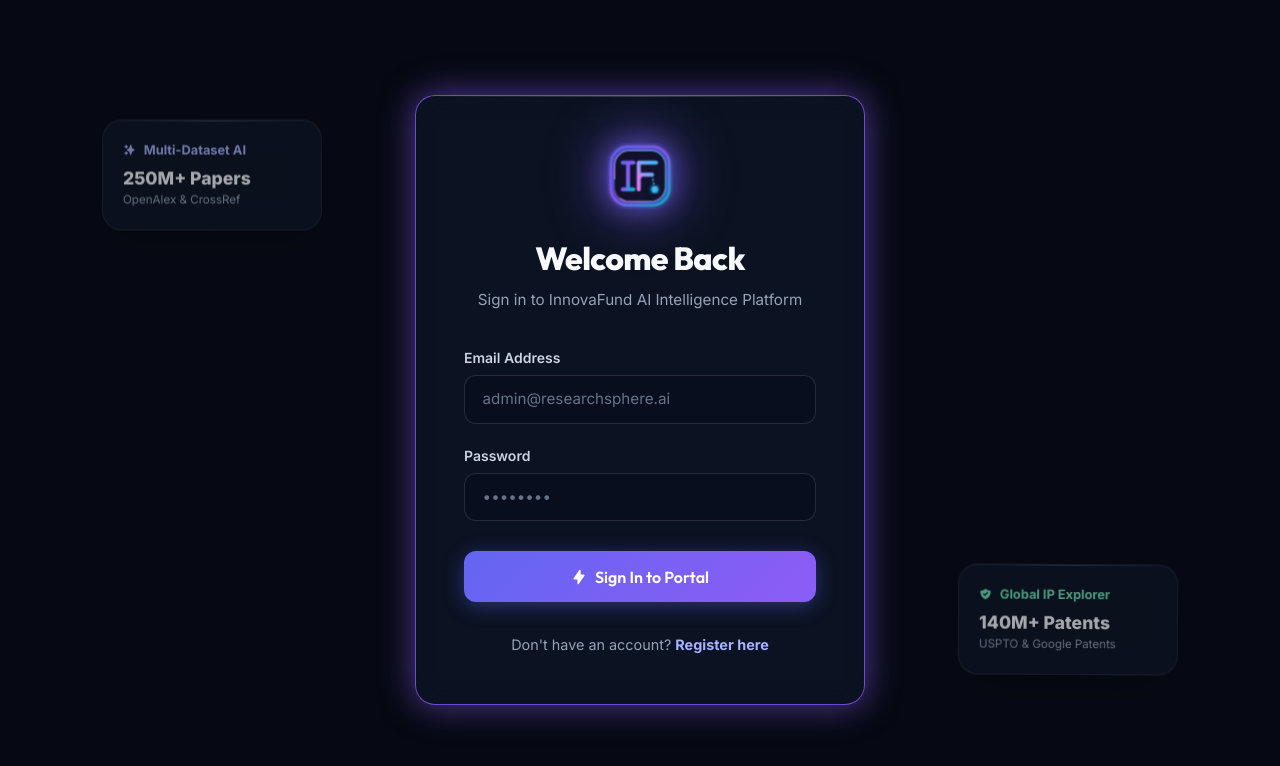
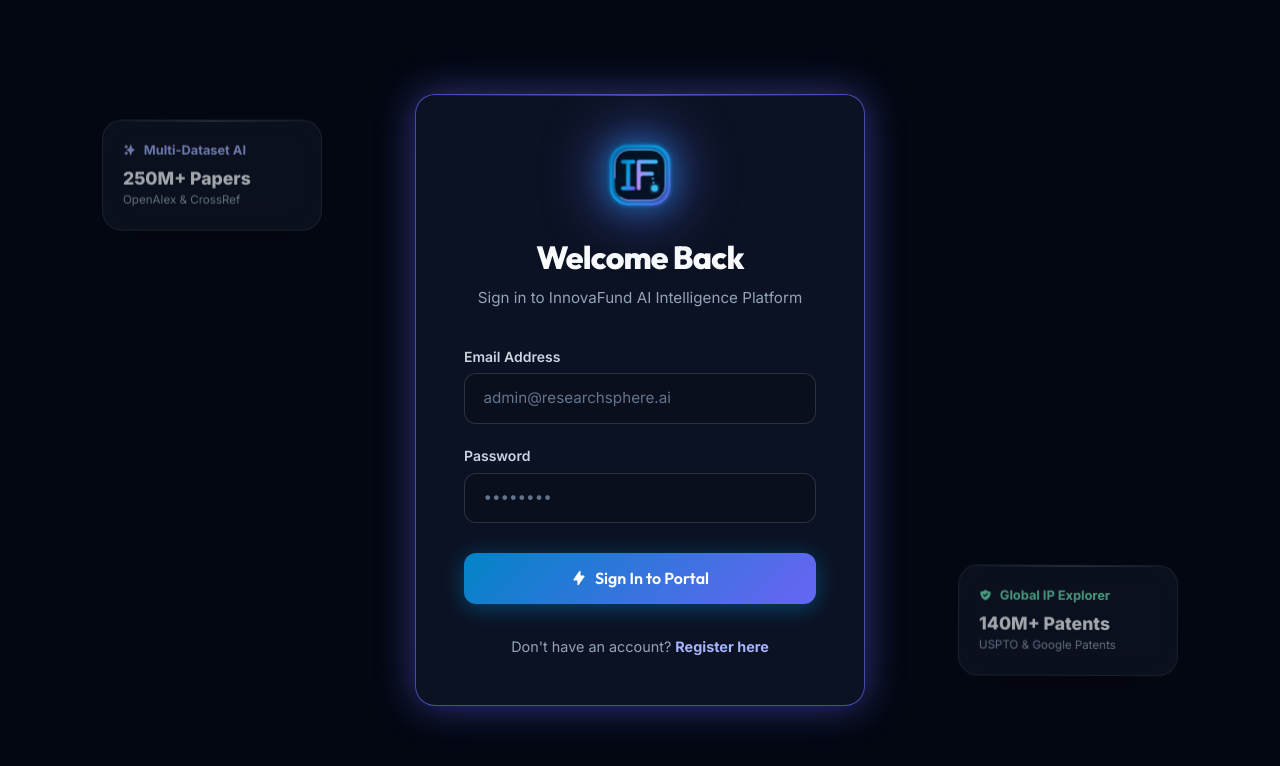
Before and after one commit to springboardmentor825/Research-Funding-Innovation-Team-3, a React (Vite) app in the folder frontend/: page /login in a window 1280 px wide. Shown: the top 766 px of the page. Built offline with nearby package versions, Linux system fonts and the light colour scheme.

Commit message:
style(design): elevate color palette and layout hierarchy to Fortune 500 / Infosys Enterprise IT R&D level

```diff
--- a/frontend/src/components/InnovaLogo.jsx
+++ b/frontend/src/components/InnovaLogo.jsx
@@ -21,22 +21,22 @@ export default function InnovaLogo({ size = 42, className = '' }) {
         fill="none"
         xmlns="http://www.w3.org/2000/svg"
         style={{
-          filter: 'drop-shadow(0px 0px 12px rgba(99, 102, 241, 0.6))',
+          filter: 'drop-shadow(0px 0px 14px rgba(2, 132, 199, 0.65))',
           transition: 'all 0.3s ease'
         }}
       >
         <defs>
-          {/* Main Gradient */}
+          {/* Main Corporate Cobalt Sky Gradient */}
           <linearGradient id="innovaGrad" x1="0%" y1="0%" x2="100%" y2="100%">
-            <stop offset="0%" stopColor="#6366f1" />
-            <stop offset="50%" stopColor="#8b5cf6" />
-            <stop offset="100%" stopColor="#06b6d4" />
+            <stop offset="0%" stopColor="#0284c7" />
+            <stop offset="50%" stopColor="#0ea5e9" />
+            <stop offset="100%" stopColor="#6366f1" />
           </linearGradient>
 
           {/* Accent Glow */}
           <linearGradient id="glowGrad" x1="100%" y1="0%" x2="0%" y2="100%">
             <stop offset="0%" stopColor="#38bdf8" />
-            <stop offset="100%" stopColor="#e879f9" />
+            <stop offset="100%" stopColor="#c084fc" />
           </linearGradient>
 
           {/* Ring Glow Filter */}
@@ -54,7 +54,7 @@ export default function InnovaLogo({ size = 42, className = '' }) {
           height="88"
           rx="26"
           fill="url(#innovaGrad)"
-          fillOpacity="0.2"
+          fillOpacity="0.22"
           stroke="url(#innovaGrad)"
           strokeWidth="3"
           filter="url(#neonFilter)"
@@ -67,8 +67,8 @@ export default function InnovaLogo({ size = 42, className = '' }) {
           width="76"
           height="76"
           rx="22"
-          fill="#060913"
-          fillOpacity="0.85"
+          fill="#030712"
+          fillOpacity="0.88"
           stroke="url(#glowGrad)"
           strokeWidth="1.5"
           strokeDasharray="180 30"
@@ -96,7 +96,7 @@ export default function InnovaLogo({ size = 42, className = '' }) {
         {/* Central AI Quantum Spark Node */}
         <circle cx="72" cy="70" r="5" fill="#38bdf8" filter="url(#neonFilter)" />
         <line x1="68" y1="48" x2="72" y2="70" stroke="#38bdf8" strokeWidth="2.5" strokeDasharray="3 3" />
-        <circle cx="50" cy="50" r="3" fill="#e879f9" />
+        <circle cx="50" cy="50" r="3" fill="#c084fc" />
       </svg>
     </div>
   );
--- a/frontend/src/index.css
+++ b/frontend/src/index.css
@@ -1,20 +1,24 @@
 @import "tailwindcss";
 
 :root {
-  --bg-dark: #060913;
-  --bg-card: rgba(15, 23, 42, 0.65);
-  --bg-card-hover: rgba(30, 41, 59, 0.75);
-  --border-card: rgba(255, 255, 255, 0.08);
-  --border-card-active: rgba(99, 102, 241, 0.4);
+  --bg-dark: #030712;
+  --bg-card: rgba(15, 23, 42, 0.75);
+  --bg-card-hover: rgba(30, 41, 59, 0.85);
+  --border-card: rgba(255, 255, 255, 0.1);
+  --border-card-active: rgba(14, 165, 233, 0.45);
+  --primary-cobalt: #0284c7;
+  --primary-sky: #0ea5e9;
   --primary-indigo: #6366f1;
   --primary-violet: #8b5cf6;
   --accent-cyan: #06b6d4;
   --accent-emerald: #10b981;
+  --accent-amber: #f59e0b;
   --accent-rose: #f43f5e;
   --text-main: #f8fafc;
+  --text-sub: #cbd5e1;
   --text-muted: #94a3b8;
-  --font-heading: 'Outfit', sans-serif;
-  --font-body: 'Inter', sans-serif;
+  --font-heading: 'Outfit', -apple-system, BlinkMacSystemFont, sans-serif;
+  --font-body: 'Inter', -apple-system, BlinkMacSystemFont, sans-serif;
 }
 
 body {
@@ -24,9 +28,9 @@ body {
   background-color: var(--bg-dark);
   color: var(--text-main);
   background-image:
-    radial-gradient(at 10% 10%, rgba(99, 102, 241, 0.22) 0px, transparent 45%),
-    radial-gradient(at 90% 20%, rgba(139, 92, 246, 0.18) 0px, transparent 45%),
-    radial-gradient(at 50% 85%, rgba(6, 182, 212, 0.15) 0px, transparent 50%);
+    radial-gradient(at 15% 12%, rgba(14, 165, 233, 0.16) 0px, transparent 48%),
+    radial-gradient(at 85% 18%, rgba(99, 102, 241, 0.15) 0px, transparent 45%),
+    radial-gradient(at 50% 85%, rgba(6, 182, 212, 0.12) 0px, transparent 50%);
   background-attachment: fixed;
   min-height: 100vh;
   overflow-x: hidden;
@@ -35,33 +39,33 @@ body {
 
 h1, h2, h3, h4, .font-heading {
   font-family: var(--font-heading);
-  letter-spacing: -0.02em;
+  letter-spacing: -0.025em;
 }
 
-/* Animations */
+/* Corporate Enterprise Animations */
 @keyframes fadeIn {
-  from { opacity: 0; transform: translateY(12px); }
+  from { opacity: 0; transform: translateY(10px); }
   to { opacity: 1; transform: translateY(0); }
 }
 
 @keyframes floatSlow {
   0%, 100% { transform: translateY(0px); }
-  50% { transform: translateY(-10px); }
+  50% { transform: translateY(-8px); }
 }
 
 @keyframes floatTile {
   0%, 100% { transform: translateY(0px) rotate(0deg); }
-  50% { transform: translateY(-6px) rotate(0.4deg); }
+  50% { transform: translateY(-5px) rotate(0.3deg); }
 }
 
 @keyframes pulseGlow {
-  0%, 100% { box-shadow: 0 0 20px rgba(99, 102, 241, 0.3); border-color: rgba(99, 102, 241, 0.4); }
-  50% { box-shadow: 0 0 35px rgba(139, 92, 246, 0.6); border-color: rgba(139, 92, 246, 0.8); }
+  0%, 100% { box-shadow: 0 0 25px rgba(14, 165, 233, 0.25); border-color: rgba(14, 165, 233, 0.4); }
+  50% { box-shadow: 0 0 40px rgba(99, 102, 241, 0.5); border-color: rgba(99, 102, 241, 0.7); }
 }
 
 @keyframes logoSpinGlow {
-  0%, 100% { transform: scale(1); filter: drop-shadow(0 0 15px rgba(99, 102, 241, 0.6)); }
-  50% { transform: scale(1.05); filter: drop-shadow(0 0 28px rgba(139, 92, 246, 0.9)); }
+  0%, 100% { transform: scale(1); filter: drop-shadow(0 0 16px rgba(14, 165, 233, 0.7)); }
+  50% { transform: scale(1.04); filter: drop-shadow(0 0 30px rgba(99, 102, 241, 0.95)); }
 }
 
 @keyframes shimmerSweep {
@@ -94,19 +98,19 @@ h1, h2, h3, h4, .font-heading {
 }
 
 .shimmer-loading {
-  background: linear-gradient(90deg, rgba(255,255,255,0.02) 25%, rgba(255,255,255,0.1) 50%, rgba(255,255,255,0.02) 75%);
+  background: linear-gradient(90deg, rgba(255,255,255,0.03) 25%, rgba(255,255,255,0.12) 50%, rgba(255,255,255,0.03) 75%);
   background-size: 200% 100%;
   animation: shimmerSweep 1.6s infinite;
 }
 
-/* Glassmorphism Containers */
+/* Glassmorphism Cards */
 .glass-card {
   background: var(--bg-card);
-  backdrop-filter: blur(16px);
-  -webkit-backdrop-filter: blur(16px);
+  backdrop-filter: blur(20px);
+  -webkit-backdrop-filter: blur(20px);
   border: 1px solid var(--border-card);
   border-radius: 1.25rem;
-  box-shadow: 0 20px 40px -15px rgba(0, 0, 0, 0.5);
+  box-shadow: 0 20px 40px -15px rgba(0, 0, 0, 0.6);
   transition: all 0.3s cubic-bezier(0.4, 0, 0.2, 1);
   position: relative;
   overflow: hidden;
@@ -119,63 +123,63 @@ h1, h2, h3, h4, .font-heading {
   left: 0;
   right: 0;
   height: 1px;
-  background: linear-gradient(90deg, transparent, rgba(255,255,255,0.18), transparent);
+  background: linear-gradient(90deg, transparent, rgba(255, 255, 255, 0.25), transparent);
 }
 
 .glass-card:hover {
   border-color: var(--border-card-active);
   transform: translateY(-4px);
-  box-shadow: 0 25px 50px -12px rgba(99, 102, 241, 0.3);
+  box-shadow: 0 25px 50px -12px rgba(14, 165, 233, 0.3);
 }
 
 /* Inputs & Form Controls */
 .glass-input {
-  background: rgba(10, 15, 30, 0.7);
-  border: 1px solid rgba(255, 255, 255, 0.12);
+  background: rgba(10, 15, 30, 0.8);
+  border: 1px solid rgba(255, 255, 255, 0.14);
   color: #f8fafc;
   border-radius: 0.75rem;
-  padding: 0.75rem 1.1rem;
+  padding: 0.8rem 1.15rem;
   font-size: 0.95rem;
   outline: none;
   transition: all 0.2s ease;
 }
 
 .glass-input:focus {
-  border-color: var(--primary-indigo);
-  box-shadow: 0 0 0 3px rgba(99, 102, 241, 0.25);
-  background: rgba(15, 23, 42, 0.9);
+  border-color: var(--primary-sky);
+  box-shadow: 0 0 0 3px rgba(14, 165, 233, 0.3);
+  background: rgba(15, 23, 42, 0.95);
 }
 
 .glass-input::placeholder {
   color: #64748b;
 }
 
-/* Premium Gradient Buttons */
+/* Corporate Buttons */
 .btn-gradient {
-  background: linear-gradient(135deg, #6366f1 0%, #8b5cf6 50%, #06b6d4 100%);
+  background: linear-gradient(135deg, #0284c7 0%, #6366f1 50%, #06b6d4 100%);
   background-size: 200% auto;
   color: white;
   font-family: var(--font-heading);
   font-weight: 600;
-  padding: 0.75rem 1.5rem;
+  padding: 0.75rem 1.6rem;
   border-radius: 0.75rem;
   border: none;
   cursor: pointer;
-  box-shadow: 0 4px 20px 0 rgba(99, 102, 241, 0.4);
+  box-shadow: 0 4px 22px 0 rgba(2, 132, 199, 0.45);
   transition: all 0.3s cubic-bezier(0.4, 0, 0.2, 1);
 }
 
 .btn-gradient:hover {
   background-position: right center;
   transform: translateY(-2px);
-  box-shadow: 0 8px 25px 0 rgba(139, 92, 246, 0.5);
+  box-shadow: 0 8px 28px 0 rgba(99, 102, 241, 0.55);
 }
 
 .btn-outline {
-  background: rgba(255, 255, 255, 0.03);
+  background: rgba(255, 255, 255, 0.04);
   color: #f8fafc;
-  border: 1px solid rgba(255, 255, 255, 0.15);
-  padding: 0.75rem 1.5rem;
+  border: 1px solid rgba(255, 255, 255, 0.18);
+  padding: 0.75rem 1.6rem;
   border-radius: 0.75rem;
   font-family: var(--font-heading);
   font-weight: 500;
@@ -184,8 +188,8 @@ h1, h2, h3, h4, .font-heading {
 }
 
 .btn-outline:hover {
-  background: rgba(255, 255, 255, 0.08);
-  border-color: rgba(255, 255, 255, 0.35);
+  background: rgba(255, 255, 255, 0.09);
+  border-color: rgba(255, 255, 255, 0.4);
   transform: translateY(-2px);
 }
 
@@ -202,12 +206,12 @@ h1, h2, h3, h4, .font-heading {
   gap: 0.35rem;
 }
 
-.badge-openalex { background: rgba(99, 102, 241, 0.2); border: 1px solid rgba(99, 102, 241, 0.4); color: #a5b4fc; }
-.badge-crossref { background: rgba(244, 63, 94, 0.2); border: 1px solid rgba(244, 63, 94, 0.4); color: #fda4af; }
-.badge-semantic { background: rgba(6, 182, 212, 0.2); border: 1px solid rgba(6, 182, 212, 0.4); color: #67e8f9; }
-.badge-uspto { background: rgba(16, 185, 129, 0.2); border: 1px solid rgba(16, 185, 129, 0.4); color: #6ee7b7; }
-.badge-google { background: rgba(245, 158, 11, 0.2); border: 1px solid rgba(245, 158, 11, 0.4); color: #fcd34d; }
-.badge-lens { background: rgba(139, 92, 246, 0.2); border: 1px solid rgba(139, 92, 246, 0.4); color: #c084fc; }
+.badge-openalex { background: rgba(14, 165, 233, 0.2); border: 1px solid rgba(14, 165, 233, 0.45); color: #7dd3fc; }
+.badge-crossref { background: rgba(244, 63, 94, 0.2); border: 1px solid rgba(244, 63, 94, 0.45); color: #fda4af; }
+.badge-semantic { background: rgba(6, 182, 212, 0.2); border: 1px solid rgba(6, 182, 212, 0.45); color: #67e8f9; }
+.badge-uspto { background: rgba(16, 185, 129, 0.2); border: 1px solid rgba(16, 185, 129, 0.45); color: #6ee7b7; }
+.badge-google { background: rgba(245, 158, 11, 0.2); border: 1px solid rgba(245, 158, 11, 0.45); color: #fcd34d; }
+.badge-lens { background: rgba(139, 92, 246, 0.2); border: 1px solid rgba(139, 92, 246, 0.45); color: #c084fc; }
 
 /* Custom Scrollbar */
 ::-webkit-scrollbar {
@@ -216,13 +220,13 @@ h1, h2, h3, h4, .font-heading {
 }
 
 ::-webkit-scrollbar-track {
-  background: #060913;
+  background: #030712;
 }
 
 ::-webkit-scrollbar-thumb {
   background: #1e293b;
   border-radius: 4px;
-  border: 2px solid #060913;
+  border: 2px solid #030712;
 }
 
 ::-webkit-scrollbar-thumb:hover {
```
Also changed, not shown: frontend/src/components/Navbar.jsx (+31 -12 lines), frontend/src/pages/DashboardPage.jsx (+11 -11 lines).
